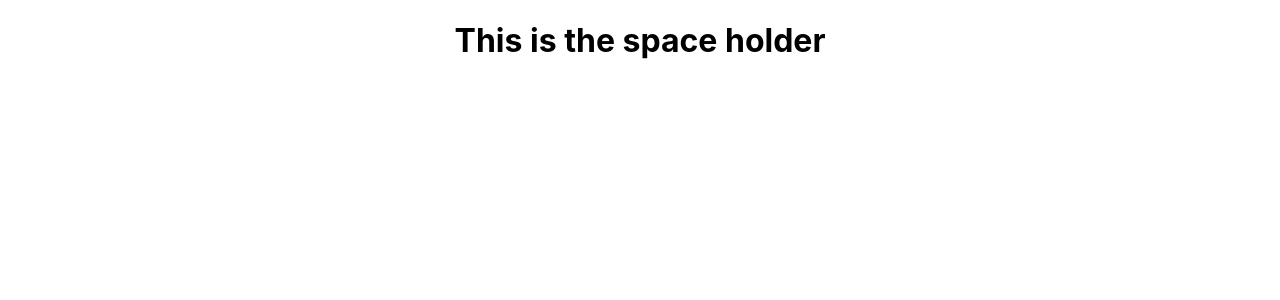
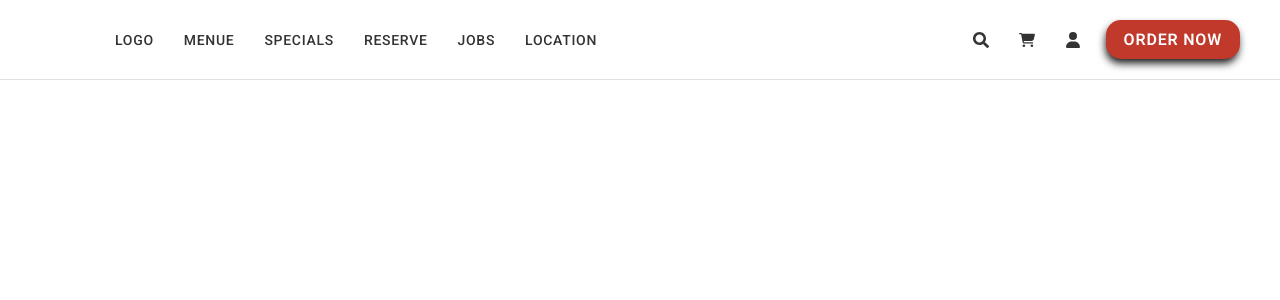
Before and after one commit to soultef/restaurant-management-system-frontend, a React (Create React App) app: page / in a window 1280 px wide. Shown: the top 300 px of the page. Built offline with nearby package versions, Linux system fonts and the light colour scheme.

Commit message:
feat(RMS-2): Add basic navigation bar structure and initial styling

```diff
--- a/package.json
+++ b/package.json
@@ -9,6 +9,7 @@
     "@testing-library/user-event": "^13.5.0",
     "react": "^19.1.0",
     "react-dom": "^19.1.0",
+    "react-icons": "^5.5.0",
     "react-scripts": "5.0.1",
     "web-vitals": "^2.1.4"
   },
--- a/public/index.html
+++ b/public/index.html
@@ -3,6 +3,8 @@
   <head>
     <meta charset="utf-8" />
     <link rel="icon" href="%PUBLIC_URL%/favicon.ico" />
+    <link href="https://fonts.googleapis.com/css2?family=Roboto:wght@400;500;600&display=swap" rel="stylesheet">
+
     <meta name="viewport" content="width=device-width, initial-scale=1" />
     <meta name="theme-color" content="#000000" />
     <meta
--- a/src/App.css
+++ b/src/App.css
@@ -1,38 +1,5 @@
-.App {
-  text-align: center;
+*{
+  padding: 0;
+  margin: 0;
+  box-sizing: border-box;
 }
-
-.App-logo {
-  height: 40vmin;
-  pointer-events: none;
-}
-
-@media (prefers-reduced-motion: no-preference) {
-  .App-logo {
-    animation: App-logo-spin infinite 20s linear;
-  }
-}
-
-.App-header {
-  background-color: #282c34;
-  min-height: 100vh;
-  display: flex;
-  flex-direction: column;
-  align-items: center;
-  justify-content: center;
-  font-size: calc(10px + 2vmin);
-  color: white;
-}
-
-.App-link {
-  color: #61dafb;
-}
-
-@keyframes App-logo-spin {
-  from {
-    transform: rotate(0deg);
-  }
-  to {
-    transform: rotate(360deg);
-  }
-}
--- a/src/App.js
+++ b/src/App.js
@@ -1,11 +1,13 @@
 import logo from './logo.svg';
 import './App.css';
+import NavBar from './NavBar';
 
 function App() {
   return (
-    <div className="App">
-      <div><h1>This is the space holder</h1></div>
-    </div>
+
+
+      <NavBar/>
+
   );
 }
 
--- /dev/null
+++ b/src/CSS/NavBar.css
@@ -0,0 +1,69 @@
+
+* {
+  margin: 0;
+  padding: 0;
+  box-sizing: border-box;
+}
+
+.nav-bar {
+  display: flex;
+  justify-content: flex-end;
+  align-items: center;
+  padding: 20px 40px;
+  background-color: #ffffff;
+  font-family: 'Roboto', sans-serif;
+  border-bottom: 1px solid #e0e0e0;
+}
+
+
+.nav-bar ul {
+  list-style: none;
+  display: flex;
+  align-items: center;
+}
+
+.menu-nav-link {
+  margin-right: auto;
+  margin-left: 60px;
+}
+
+
+.nav-bar a {
+  text-decoration: none;
+  color: #333;
+  font-size: 14px;
+  font-weight: 500;
+  text-transform: uppercase;
+  letter-spacing: 0.05em;
+  padding: 10px 15px;
+  transition: color 0.2s ease;
+}
+
+.menu-nav-link a:hover {
+  color: #c0392b;
+}
+
+.cart-nav-link a {
+  font-size: 16px;
+  display: flex;
+  align-items: center;
+  justify-content: center;
+}
+
+
+.order-link a {
+  background-color: #c0392b;
+  color: #fff;
+  padding: 10px 18px;
+  border-radius: 15px;
+  text-transform: uppercase;
+  font-weight: 600;
+  margin-left: 10px;
+  text-wrap: nowrap;
+  transition: background-color 0.3s ease;
+  box-shadow: -1px 5px 8px -1px #0d0d0d;
+}
+
+.order-link a:hover {
+  background-color: #82352e;
+}
--- /dev/null
+++ b/src/NavBar.js
@@ -0,0 +1,31 @@
+import React, {useState} from 'react'
+import { FaSearch} from 'react-icons/fa';
+import { FaUser,FaCartShopping } from 'react-icons/fa6';
+import './CSS/NavBar.css'
+
+
+
+function NavBar() {
+
+  return (
+    <nav className='nav-bar'>
+      <ul className='menu-nav-link'>
+        <li><a href="#">Logo</a></li>
+        <li><a href="#">MENUE</a></li>
+        <li><a href="#">SPECIALS</a></li>
+        <li><a href="#">RESERVE</a></li>
+        <li><a href="#">JOBS</a></li>
+        <li><a href="#">LOCATION</a></li>
+      </ul>
+
+      <ul className='cart-nav-link'>
+        <li><a href="#"><FaSearch/></a></li>
+        <li><a href="#"><FaCartShopping/></a></li>
+        <li><a href="#"><FaUser/></a></li>
+        <li className='order-link'><a href="#">ORDER NOW</a></li>
+      </ul>
+    </nav>
+  )
+}
+
+export default NavBar;
```
Also changed, not shown: 1 other file (tests, documents, lock files or other folders).
